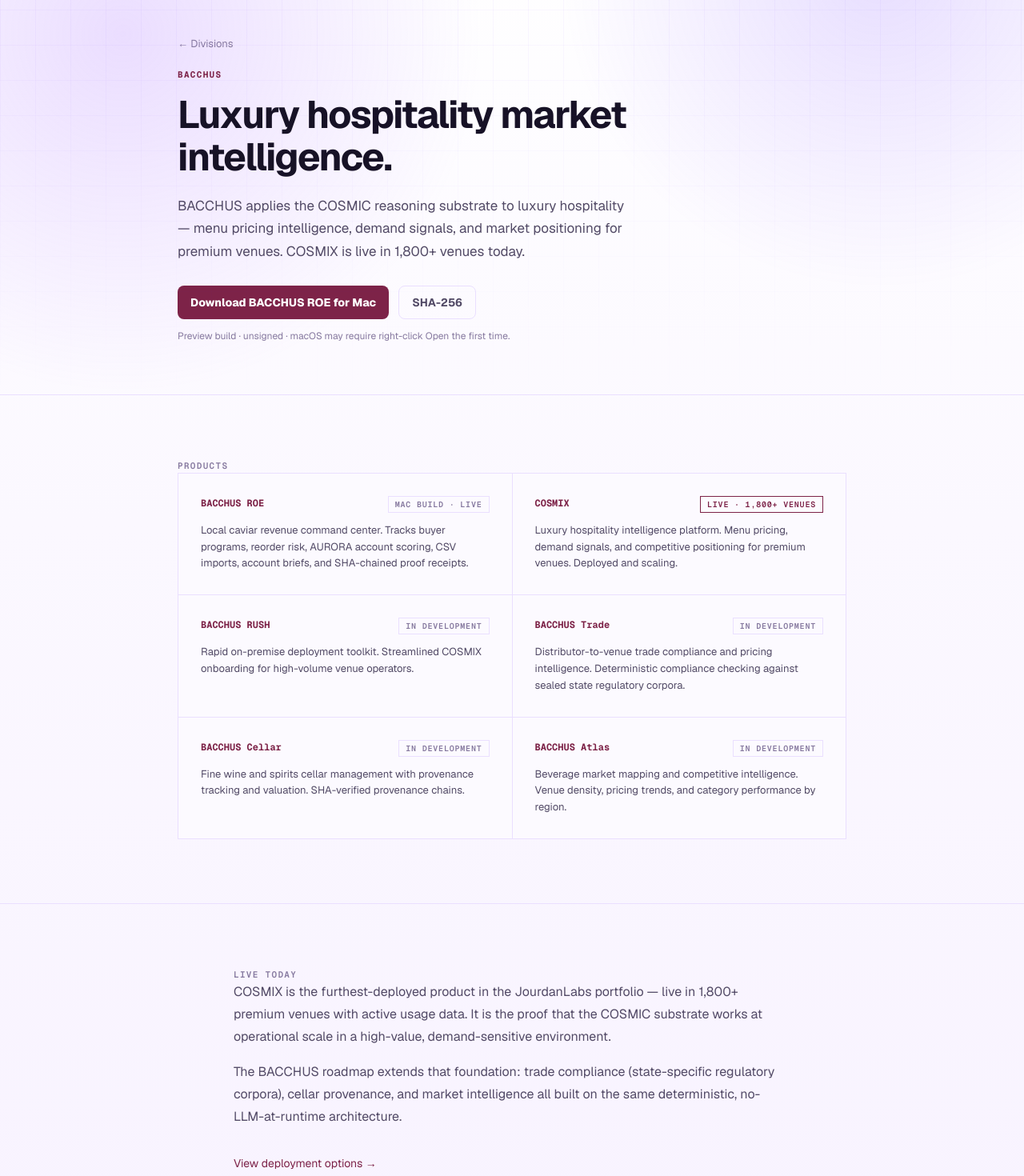
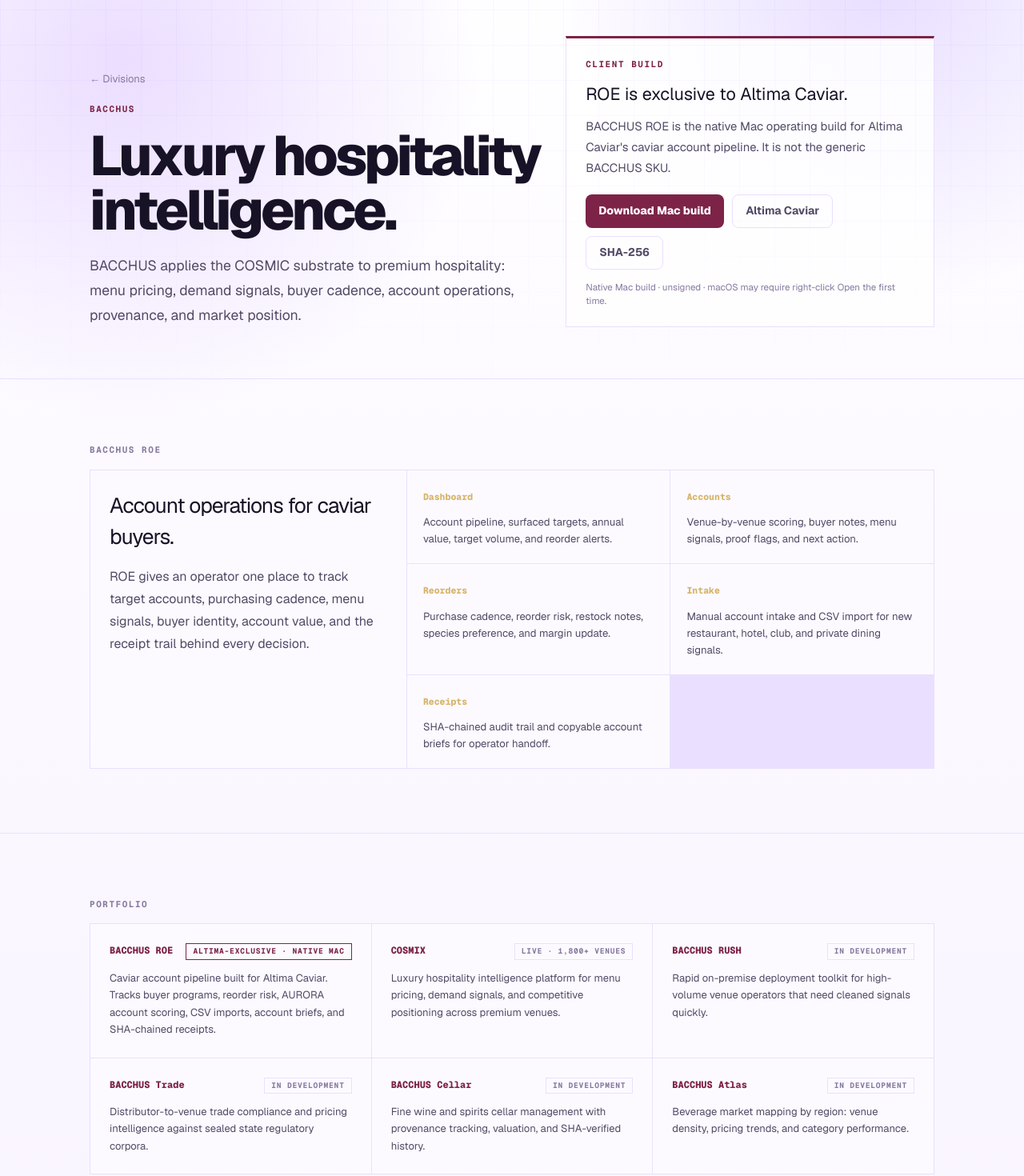
Before and after one commit to lelandsequel/website, a Next.js app: page /divisions/bacchus in a window 1280 px wide. Shown: the part 120-1590 px from the top of the page at 80% size. Built offline with nearby package versions, Linux system fonts and the light colour scheme.

Commit message:
feat: build out bacchus division page

```diff
--- /dev/null
+++ b/app/bacchus/page.tsx
@@ -0,0 +1,2 @@
+export { metadata } from "../divisions/bacchus/page";
+export { default } from "../divisions/bacchus/page";
--- a/app/divisions/bacchus/page.tsx
+++ b/app/divisions/bacchus/page.tsx
@@ -2,96 +2,162 @@
 import Link from "next/link";
 
 export const metadata: Metadata = {
-  title: "BACCHUS Division — Luxury Hospitality Market Intelligence",
+  title: "BACCHUS — Luxury Hospitality Intelligence",
   description:
-    "BACCHUS applies COSMIC to luxury hospitality market intelligence. COSMIX is live in 1,800+ premium venues. BACCHUS ROE is a local caviar revenue command center for luxury accounts.",
+    "BACCHUS applies COSMIC to luxury hospitality intelligence. COSMIX is live in 1,800+ premium venues, and BACCHUS ROE is an Altima Caviar-exclusive native Mac app for caviar account operations.",
 };
 
 const accent = "#7D2348";
+const gold = "#D7B46A";
 
 const S: Record<string, React.CSSProperties> = {
-  container: { maxWidth: 900, margin: "0 auto", padding: "0 2rem" },
-  containerSm: { maxWidth: 760, margin: "0 auto", padding: "0 2rem" },
-  label: { fontFamily: "var(--font-geist-mono), monospace", fontSize: "0.6875rem", fontWeight: 600, letterSpacing: "0.12em", textTransform: "uppercase" as const, color: "var(--text-tertiary)", display: "block" },
+  container: { maxWidth: 1120, margin: "0 auto", padding: "0 2rem" },
+  containerSm: { maxWidth: 780, margin: "0 auto", padding: "0 2rem" },
+  label: {
+    fontFamily: "var(--font-geist-mono), monospace",
+    fontSize: "0.6875rem",
+    fontWeight: 700,
+    letterSpacing: "0.14em",
+    textTransform: "uppercase" as const,
+    color: "var(--text-tertiary)",
+    display: "block",
+  },
   p: { color: "var(--text-secondary)", lineHeight: 1.75, marginBottom: "1rem" },
   section: { padding: "5rem 0", borderBottom: "1px solid var(--bg-border)" },
+  card: { backgroundColor: "var(--bg-card)", border: "1px solid var(--bg-border)", padding: "1.5rem" },
 };
+
+const operations = [
+  ["Dashboard", "Account pipeline, surfaced targets, annual value, target volume, and reorder alerts."],
+  ["Accounts", "Venue-by-venue scoring, buyer notes, menu signals, proof flags, and next action."],
+  ["Reorders", "Purchase cadence, reorder risk, restock notes, species preference, and margin update."],
+  ["Intake", "Manual account intake and CSV import for new restaurant, hotel, club, and private dining signals."],
+  ["Receipts", "SHA-chained audit trail and copyable account briefs for operator handoff."],
+];
+
+const products = [
+  {
+    name: "BACCHUS ROE",
+    status: "Altima-exclusive · native Mac",
+    description:
+      "Caviar account pipeline built for Altima Caviar. Tracks buyer programs, reorder risk, AURORA account scoring, CSV imports, account briefs, and SHA-chained receipts.",
+  },
+  {
+    name: "COSMIX",
+    status: "Live · 1,800+ venues",
+    description:
+      "Luxury hospitality intelligence platform for menu pricing, demand signals, and competitive positioning across premium venues.",
+  },
+  {
+    name: "BACCHUS RUSH",
+    status: "In development",
+    description:
+      "Rapid on-premise deployment toolkit for high-volume venue operators that need cleaned signals quickly.",
+  },
+  {
+    name: "BACCHUS Trade",
+    status: "In development",
+    description:
+      "Distributor-to-venue trade compliance and pricing intelligence against sealed state regulatory corpora.",
+  },
+  {
+    name: "BACCHUS Cellar",
+    status: "In development",
+    description:
+      "Fine wine and spirits cellar management with provenance tracking, valuation, and SHA-verified history.",
+  },
+  {
+    name: "BACCHUS Atlas",
+    status: "In development",
+    description:
+      "Beverage market mapping by region: venue density, pricing trends, and category performance.",
+  },
+];
 
 export default function BacchusPage() {
   return (
     <>
       <section style={{ padding: "6rem 0 4rem", borderBottom: "1px solid var(--bg-border)", borderTop: `2px solid ${accent}` }}>
         <div style={S.container}>
-          <div style={{ maxWidth: 680 }}>
-            <div style={{ display: "flex", alignItems: "center", gap: "1rem", marginBottom: "1.25rem" }}>
-              <Link href="/divisions" style={{ fontSize: "0.8125rem", color: "var(--text-tertiary)" }}>← Divisions</Link>
+          <div style={{ display: "grid", gridTemplateColumns: "minmax(0, 1.1fr) minmax(280px, 0.9fr)", gap: "2rem", alignItems: "end" }}>
+            <div>
+              <Link href="/divisions" style={{ fontSize: "0.8125rem", color: "var(--text-tertiary)", display: "inline-block", marginBottom: "1.25rem" }}>
+                ← Divisions
+              </Link>
+              <span style={{ ...S.label, color: accent, marginBottom: "1rem" }}>BACCHUS</span>
+              <h1 style={{ fontSize: "clamp(2.35rem, 6vw, 4.35rem)", fontWeight: 800, letterSpacing: "-0.055em", lineHeight: 0.98, color: "var(--text-primary)", margin: "0 0 1.25rem" }}>
+                Luxury hospitality intelligence.
+              </h1>
+              <p style={{ fontSize: "1.1rem", color: "var(--text-secondary)", lineHeight: 1.75, maxWidth: 660, margin: 0 }}>
+                BACCHUS applies the COSMIC substrate to premium hospitality: menu pricing,
+                demand signals, buyer cadence, account operations, provenance, and market position.
+              </p>
             </div>
-            <span style={{ fontFamily: "var(--font-geist-mono), monospace", fontSize: "0.6875rem", fontWeight: 700, letterSpacing: "0.12em", textTransform: "uppercase", color: accent, display: "block", marginBottom: "1rem" }}>BACCHUS</span>
-            <h1 style={{ fontSize: "clamp(2rem, 5vw, 3rem)", fontWeight: 700, letterSpacing: "-0.035em", lineHeight: 1.1, color: "var(--text-primary)", marginBottom: "1.25rem" }}>
-              Luxury hospitality market intelligence.
-            </h1>
-            <p style={{ fontSize: "1.0625rem", color: "var(--text-secondary)", lineHeight: 1.7, maxWidth: 560 }}>
-              BACCHUS applies the COSMIC reasoning substrate to luxury hospitality — menu pricing
-              intelligence, demand signals, and market positioning for premium venues.
-              COSMIX is live in 1,800+ venues today.
-            </p>
-            <div style={{ display: "flex", flexWrap: "wrap", gap: "0.75rem", marginTop: "1.75rem" }}>
-              <a href="/downloads/BACCHUS-ROE-Mac-0.1.0.dmg" download style={{ display: "inline-flex", alignItems: "center", justifyContent: "center", minHeight: 42, padding: "0 1rem", borderRadius: 8, backgroundColor: accent, color: "white", fontWeight: 800, fontSize: "0.875rem", textDecoration: "none" }}>
-                Download BACCHUS ROE for Mac
-              </a>
-              <a href="/downloads/BACCHUS-ROE-Mac-0.1.0.dmg.sha256.txt" download style={{ display: "inline-flex", alignItems: "center", justifyContent: "center", minHeight: 42, padding: "0 1rem", borderRadius: 8, border: "1px solid var(--bg-border)", color: "var(--text-secondary)", fontWeight: 700, fontSize: "0.875rem", textDecoration: "none" }}>
-                SHA-256
-              </a>
+
+            <div style={{ ...S.card, borderTop: `3px solid ${accent}` }}>
+              <span style={{ ...S.label, color: accent, marginBottom: "0.75rem" }}>Client build</span>
+              <h2 style={{ fontSize: "1.35rem", margin: "0 0 0.75rem", color: "var(--text-primary)" }}>ROE is exclusive to Altima Caviar.</h2>
+              <p style={{ ...S.p, fontSize: "0.925rem", marginBottom: "1.25rem" }}>
+                BACCHUS ROE is the native Mac operating build for Altima Caviar's caviar account pipeline.
+                It is not the generic BACCHUS SKU.
+              </p>
+              <div style={{ display: "flex", flexWrap: "wrap", gap: "0.65rem" }}>
+                <a href="/downloads/BACCHUS-ROE-Mac-0.1.0.dmg" download style={primaryButton}>
+                  Download Mac build
+                </a>
+                <a href="https://altimacaviar.com" target="_blank" rel="noreferrer" style={secondaryButton}>
+                  Altima Caviar
+                </a>
+                <a href="/downloads/BACCHUS-ROE-Mac-0.1.0.dmg.sha256.txt" download style={secondaryButton}>
+                  SHA-256
+                </a>
+              </div>
+              <p style={{ color: "var(--text-tertiary)", fontSize: "0.72rem", marginTop: "0.8rem", marginBottom: 0 }}>
+                Native Mac build · unsigned · macOS may require right-click Open the first time.
+              </p>
             </div>
-            <p style={{ color: "var(--text-tertiary)", fontSize: "0.75rem", marginTop: "0.75rem", marginBottom: 0 }}>
-              Preview build · unsigned · macOS may require right-click Open the first time.
-            </p>
           </div>
         </div>
       </section>
 
       <section style={S.section}>
         <div style={S.container}>
-          <span style={S.label}>Products</span>
+          <span style={{ ...S.label, marginBottom: "1rem" }}>BACCHUS ROE</span>
+          <div style={{ display: "grid", gridTemplateColumns: "minmax(0, 0.75fr) minmax(0, 1.25fr)", gap: "1px", backgroundColor: "var(--bg-border)", border: "1px solid var(--bg-border)" }}>
+            <div style={{ ...S.card, border: 0 }}>
+              <h2 style={{ fontSize: "1.65rem", letterSpacing: "-0.035em", margin: "0 0 1rem", color: "var(--text-primary)" }}>
+                Account operations for caviar buyers.
+              </h2>
+              <p style={{ ...S.p, marginBottom: 0 }}>
+                ROE gives an operator one place to track target accounts, purchasing cadence, menu
+                signals, buyer identity, account value, and the receipt trail behind every decision.
+              </p>
+            </div>
+            <div style={{ display: "grid", gridTemplateColumns: "repeat(auto-fit, minmax(220px, 1fr))", gap: "1px" }}>
+              {operations.map(([name, description]) => (
+                <div key={name} style={{ backgroundColor: "var(--bg-card)", padding: "1.25rem" }}>
+                  <span style={{ fontFamily: "var(--font-geist-mono), monospace", fontSize: "0.72rem", color: gold, fontWeight: 800 }}>{name}</span>
+                  <p style={{ color: "var(--text-secondary)", fontSize: "0.82rem", lineHeight: 1.6, margin: "0.65rem 0 0" }}>{description}</p>
+                </div>
+              ))}
+            </div>
+          </div>
+        </div>
+      </section>
+
+      <section style={S.section}>
+        <div style={S.container}>
+          <span style={{ ...S.label, marginBottom: "1rem" }}>Portfolio</span>
           <div style={{ display: "grid", gridTemplateColumns: "repeat(auto-fill, minmax(280px, 1fr))", gap: "1px", backgroundColor: "var(--bg-border)", border: "1px solid var(--bg-border)" }}>
-            {[
-              {
-                name: "BACCHUS ROE",
-                status: "Mac build · live",
-                description: "Local caviar revenue command center. Tracks buyer programs, reorder risk, AURORA account scoring, CSV imports, account briefs, and SHA-chained proof receipts.",
-              },
-              {
-                name: "COSMIX",
-                status: "Live · 1,800+ venues",
-                description: "Luxury hospitality intelligence platform. Menu pricing, demand signals, and competitive positioning for premium venues. Deployed and scaling.",
-              },
-              {
-                name: "BACCHUS RUSH",
-                status: "In development",
-                description: "Rapid on-premise deployment toolkit. Streamlined COSMIX onboarding for high-volume venue operators.",
-              },
-              {
-                name: "BACCHUS Trade",
-                status: "In development",
-                description: "Distributor-to-venue trade compliance and pricing intelligence. Deterministic compliance checking against sealed state regulatory corpora.",
-              },
-              {
-                name: "BACCHUS Cellar",
-                status: "In development",
-                description: "Fine wine and spirits cellar management with provenance tracking and valuation. SHA-verified provenance chains.",
-              },
-              {
-                name: "BACCHUS Atlas",
-                status: "In development",
-                description: "Beverage market mapping and competitive intelligence. Venue density, pricing trends, and category performance by region.",
-              },
-            ].map((product) => (
-              <div key={product.name} style={{ backgroundColor: "var(--bg-card)", padding: "1.75rem" }}>
-                <div style={{ display: "flex", justifyContent: "space-between", alignItems: "flex-start", marginBottom: "0.75rem" }}>
-                  <span style={{ fontFamily: "var(--font-geist-mono), monospace", fontSize: "0.75rem", fontWeight: 700, color: accent }}>{product.name}</span>
-                  <span style={{ fontSize: "0.625rem", fontWeight: 600, letterSpacing: "0.08em", textTransform: "uppercase", color: product.status.startsWith("Live") ? accent : "var(--text-tertiary)", border: `1px solid ${product.status.startsWith("Live") ? accent : "var(--bg-border)"}`, padding: "0.125rem 0.5rem", fontFamily: "var(--font-geist-mono), monospace", whiteSpace: "nowrap" }}>{product.status}</span>
+            {products.map((product) => (
+              <div key={product.name} style={{ backgroundColor: "var(--bg-card)", padding: "1.5rem" }}>
+                <div style={{ display: "flex", justifyContent: "space-between", alignItems: "flex-start", gap: "1rem", marginBottom: "0.75rem" }}>
+                  <span style={{ fontFamily: "var(--font-geist-mono), monospace", fontSize: "0.75rem", fontWeight: 800, color: accent }}>{product.name}</span>
+                  <span style={{ fontSize: "0.6rem", fontWeight: 700, letterSpacing: "0.08em", textTransform: "uppercase", color: product.status.includes("live") || product.status.includes("exclusive") ? accent : "var(--text-tertiary)", border: `1px solid ${product.status.includes("live") || product.status.includes("exclusive") ? accent : "var(--bg-border)"}`, padding: "0.125rem 0.5rem", fontFamily: "var(--font-geist-mono), monospace", whiteSpace: "nowrap" }}>
+                    {product.status}
+                  </span>
                 </div>
-                <p style={{ fontSize: "0.8125rem", color: "var(--text-secondary)", lineHeight: 1.6, margin: 0 }}>{product.description}</p>
+                <p style={{ fontSize: "0.8125rem", color: "var(--text-secondary)", lineHeight: 1.65, margin: 0 }}>{product.description}</p>
               </div>
             ))}
           </div>
@@ -100,16 +166,15 @@
 
       <section style={{ padding: "5rem 0" }}>
         <div style={S.containerSm}>
-          <span style={S.label}>Live today</span>
+          <span style={{ ...S.label, marginBottom: "1.25rem" }}>Live today</span>
           <p style={S.p}>
-            COSMIX is the furthest-deployed product in the JourdanLabs portfolio — live in 1,800+ premium
-            venues with active usage data. It is the proof that the COSMIC substrate works at operational
-            scale in a high-value, demand-sensitive environment.
+            COSMIX is already operating across 1,800+ premium venues. BACCHUS ROE extends that
+            operating layer into a client-specific Mac app for Altima Caviar, where the caviar buyer
+            workflow needs account discipline, reorder timing, and proof receipts.
           </p>
           <p style={{ ...S.p, marginBottom: "2rem" }}>
-            The BACCHUS roadmap extends that foundation: trade compliance (state-specific regulatory corpora),
-            cellar provenance, and market intelligence all built on the same deterministic, no-LLM-at-runtime
-            architecture.
+            The broader BACCHUS roadmap carries the same substrate into trade compliance, cellar
+            provenance, and regional market intelligence.
           </p>
           <Link href="/applications" style={{ fontSize: "0.875rem", color: accent }}>
             View deployment options →
@@ -119,3 +184,31 @@
     </>
   );
 }
+
+const primaryButton: React.CSSProperties = {
+  display: "inline-flex",
+  alignItems: "center",
+  justifyContent: "center",
+  minHeight: 42,
+  padding: "0 1rem",
+  borderRadius: 8,
+  backgroundColor: accent,
+  color: "white",
+  fontWeight: 800,
+  fontSize: "0.875rem",
+  textDecoration: "none",
+};
+
+const secondaryButton: React.CSSProperties = {
+  display: "inline-flex",
+  alignItems: "center",
+  justifyContent: "center",
+  minHeight: 42,
+  padding: "0 1rem",
+  borderRadius: 8,
+  border: "1px solid var(--bg-border)",
+  color: "var(--text-secondary)",
+  fontWeight: 700,
+  fontSize: "0.875rem",
+  textDecoration: "none",
+};
--- a/app/divisions/page.tsx
+++ b/app/divisions/page.tsx
@@ -27,8 +27,8 @@
     name: "BACCHUS",
     tagline: "Luxury hospitality market intelligence",
     headline: "COSMIX",
-    products: "COSMIX (live, 1800+ venues) · BACCHUS RUSH · Trade / Cellar / Atlas (dev)",
-    href: "/divisions/bacchus",
+    products: "COSMIX (live, 1800+ venues) · ROE for Altima Caviar · Trade / Cellar / Atlas",
+    href: "/bacchus",
     accent: "#7D2348",
   },
   {
--- a/components/Footer.tsx
+++ b/components/Footer.tsx
@@ -24,7 +24,7 @@
     label: "Divisions",
     links: [
       { href: "/divisions/atlas", label: "ATLAS" },
-      { href: "/divisions/bacchus", label: "BACCHUS" },
+      { href: "/bacchus", label: "BACCHUS" },
       { href: "/divisions/helix", label: "HELIX" },
       { href: "/divisions/heimdall", label: "HEIMDALL" },
     ],
```
Also changed, not shown: public/downloads/BACCHUS-ROE-Mac-0.1.0.dmg.sha256.txt, 1 other file (tests, documents, lock files or other folders).
